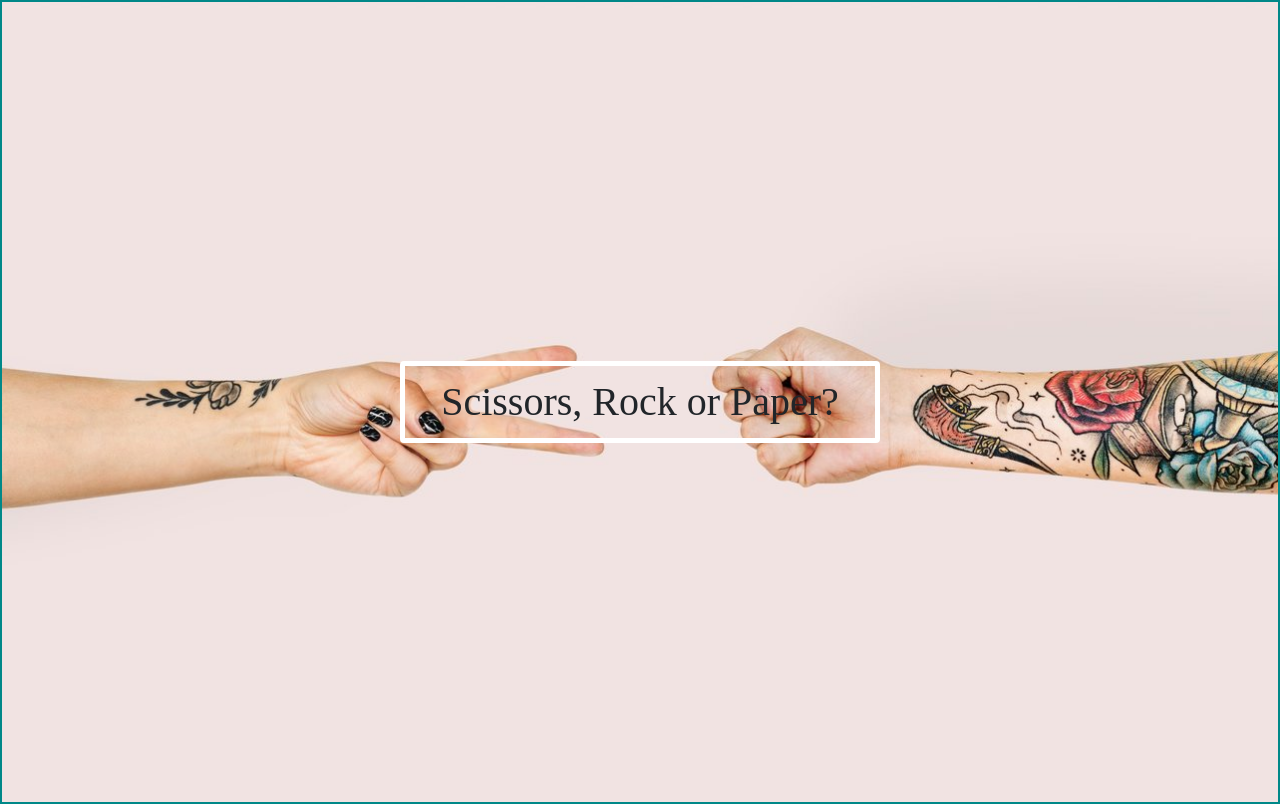
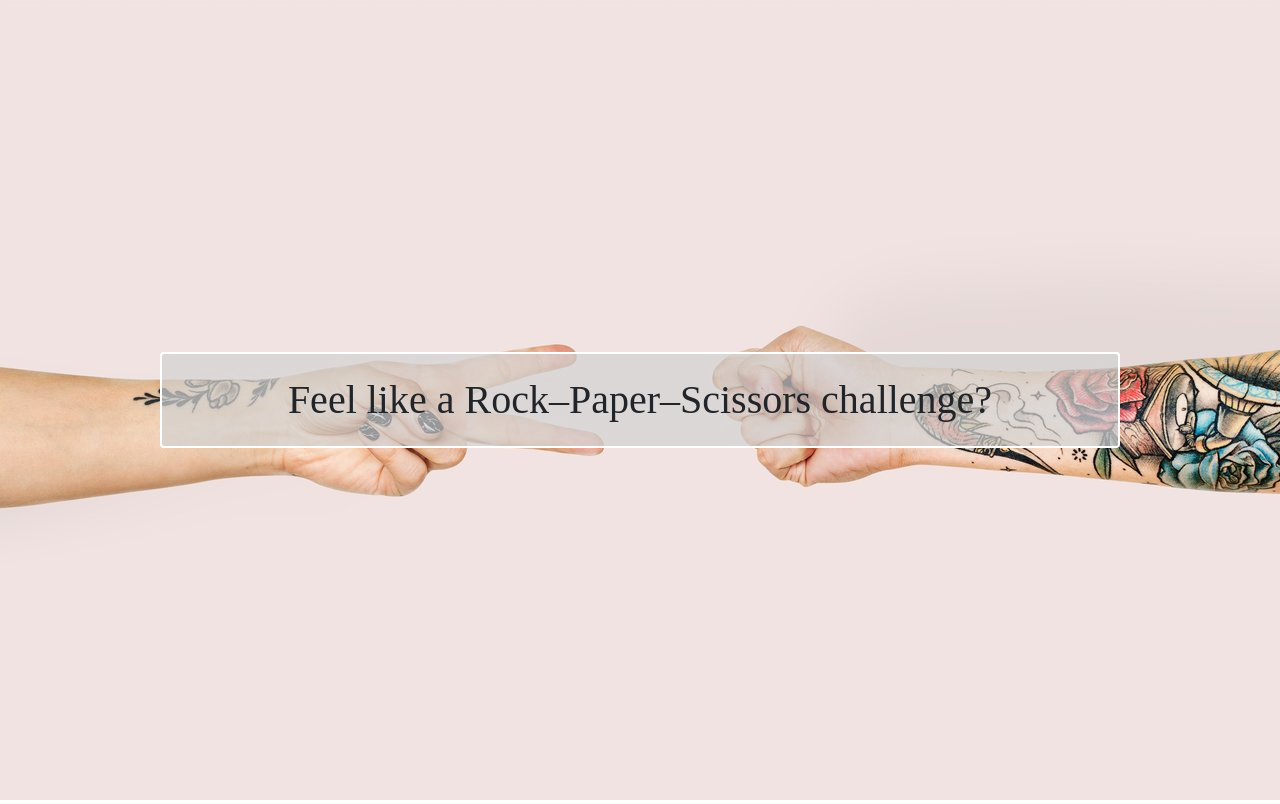
Before and after one commit to mihneavlad/react-scissors-rock-paper, a React (Create React App) app: page / in a window 1280 px wide. Built offline with nearby package versions, Linux system fonts and the light colour scheme; a web font is replaced by a local one.

Commit message:
Final version

```diff
--- a/src/components/PlayerCard.jsx
+++ b/src/components/PlayerCard.jsx
@@ -1,6 +1,6 @@
 import React from 'react';
 
-const PlayerCard = ({color, symbol}) => {
+const PlayerCard = ({color, symbol, className}) => {
 	const style = {
 		backgroundColor: color,
 		backgroundImage: `url(/img/${symbol}.png)`
@@ -8,7 +8,7 @@ const PlayerCard = ({color, symbol}) => {
 	console.log(style)
 
 	return (
-		<div style={style} className="player-card"></div>
+		<div style={style} className={`player-card ${className}`}></div>
 	)
 }
 
--- a/src/sass/main.scss
+++ b/src/sass/main.scss
@@ -15,7 +15,6 @@
 
 body {
 	min-height: 100vh;
-	border: 2px solid #088;
 	margin: auto;
 	display: flex;
 	justify-content: space-evenly;
@@ -31,13 +30,12 @@ body {
 	line-height: 12.5rem;
 	position: relative;
 	display: inline-block;
-	border: 2px solid #fff;
 	opacity: 1;
 	background-repeat:no-repeat;
 	background-position: center center;
 }
 
-.player-card:nth-child(2) {
+.computer {
 	-moz-transform: scaleX(-1);
 	-o-transform: scaleX(-1);
 	-webkit-transform: scaleX(-1);
@@ -63,12 +61,30 @@ button:hover {
 	transition : all 200ms ease-out;
 }
 
+.btn-main {
+  width: 60rem;
+  background-color: rgba(211, 211, 211, 0.7);
+  color: rgb(33, 37, 41);
+  font-size: 2.5rem;
+  border: 2px solid #fff;
+  margin: 1.25rem auto;
+  cursor: pointer;
+  display: block;
+  outline: none;
+  padding: 1rem;
+}
+
 .btn-light {
   width: 30rem;
-  background-color: rgba(211, 211, 211, 0);
+  background-color: rgba(211, 211, 211, 0.7);
   color: rgb(33, 37, 41);
   font-size: 2.5rem;
-  border: 5px solid #fff;
+  border: 2px solid #fff;
+  margin: 1.25rem auto;
+  cursor: pointer;
+  display: block;
+  outline: none;
+  padding: 1rem;
 }
 
 p {
@@ -78,7 +94,7 @@ p {
 
 p, h4 {
   font-size: 2.5rem;
-  margin: 1.25rem;
+  // margin: 1.25rem;
 }
 
 p, button {
--- a/src/views/GameView.jsx
+++ b/src/views/GameView.jsx
@@ -1,6 +1,6 @@
 import React, { Component } from 'react';
 import '../css/main.css';
-
+import {Link} from "react-router-dom";
 import PlayerCard from '../components/PlayerCard';
 
 class GameView extends Component {
@@ -13,7 +13,7 @@ class GameView extends Component {
 
 	componentDidMount() {
 		this.setState({
-			player2: this.props.match.params.sign
+			player1: this.props.match.params.sign
 		})
 	}
 
@@ -28,10 +28,10 @@ class GameView extends Component {
 			(player1 === "scissors" && player2 ==="paper") ||
 			(player1 === "paper" && player2 ==="rock")
 			) {
-			return "Computer wins!"
+			return "You win!"
 		}
 
-		return "You win!"
+		return "Computer wins!"
 
 	}
 
@@ -42,7 +42,7 @@ class GameView extends Component {
 		let shuffle = setInterval(() => {
 			counter++
 			this.setState({
-				player1: this.symbols[Math.floor(Math.random() * 3)],
+				player2: this.symbols[Math.floor(Math.random() * 3)],
 				winner: ""
 			})
 
@@ -61,14 +61,19 @@ class GameView extends Component {
 							  <div className="game">
 								<h4 className="text-center">{this.state.winner}</h4>
 								<PlayerCard
-									color="red"
+									color="blue"
+
 									symbol={this.state.player1}
 								/>
 								<PlayerCard
-									color="blue"
+									color="red"
+									className="computer"
 									symbol={this.state.player2}
 								/>
 								<button onClick={this.playGame}>Check the Outcome!</button>
+								<Link to="/personview" className="btn btn-light">
+			            Choose a different shape!
+			          </Link>
 								<h4 className="text-center1">{this.state.winner}</h4>
               </div>
 						</div>
--- a/src/views/Home.jsx
+++ b/src/views/Home.jsx
@@ -1,14 +1,15 @@
 import React, {Fragment} from 'react';
 import { Link } from 'react-router-dom';
 import hero from '../hero.jpg';
+
 
 const Home = (props) => (
 
     <Fragment>
       <div className="intro-page d-flex">
         <div className="m-auto">
-          <Link to="/personview" className="btn btn-light">
-            Scissors, Rock or Paper?
+          <Link to="/personview" className="btn btn-main">
+            Feel like a Rock–Paper–Scissors challenge?
           </Link>
 
         </div>
--- a/src/views/PersonView.jsx
+++ b/src/views/PersonView.jsx
@@ -16,7 +16,7 @@ class PersonView extends Component {
 					<div className="d-flex">
 						{symbols.map((symbol, index) =>
 							<Row className="m-auto three-buttons" key={index}>
-								<Col sm="3">
+								<Col>
 									<Link to={`/gameview/${symbol}`}>
 									<PlayerCard
 										color="blue"
@@ -27,7 +27,7 @@ class PersonView extends Component {
 							</Row>
 						)}
 					</div>
-					<h4 className="text-center">You are the blue player! Choose your symbol!</h4>
+					<h4 className="text-center">You are the blue player! Choose your shape!</h4>
 				</div>
 			</Fragment>
 		);
```
Also changed, not shown: src/css/main.css.
